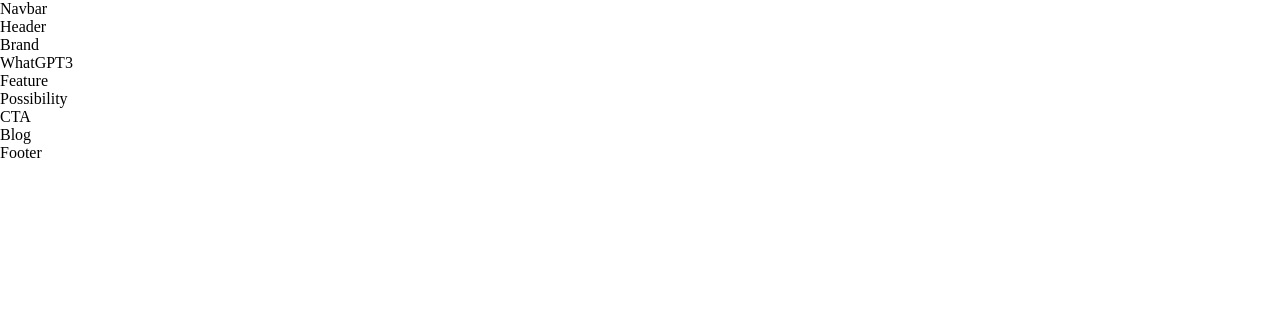
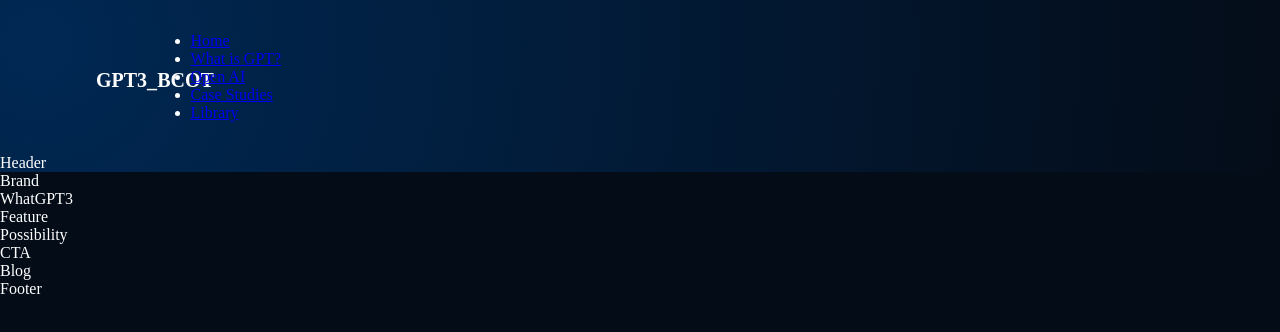
Before and after one commit to brainconnect93/gpt-3_bcot, a React (Create React App) app: page / in a window 1280 px wide. Shown: the top 332 px of the page. Built offline with nearby package versions, Linux system fonts and the light colour scheme.

Commit message:
Working with the navbar scetion

```diff
--- /dev/null
+++ b/src/App.css
@@ -0,0 +1,80 @@
+* {
+  padding: 0;
+  margin: 0;
+  box-sizing: border-box;
+  scroll-behavior: smooth;
+}
+
+body {
+  background-color: var(--color-bg);
+  color: #fff;
+}
+
+.gradient_bg {
+  /* background: -moz-radial-gradient(circle at 3% 25%, rgba(0, 40, 83, 1) 0%, rgba(4, 12, 24, 1) 100%);
+  background: -webkit-radial-gradient(circle at 3% 25%, rgba(0, 40, 83, 1) 0%, rgba(4, 12, 24, 1) 100%);
+  background: -o-radial-gradient(circle at 3% 25%, rgba(0, 40, 83, 1) 0%, rgba(4, 12, 24, 1) 100%);
+  background: -ms-radial-gradient(circle at 3% 25%, rgba(0, 40, 83, 1) 0%, rgba(4, 12, 24, 1) 100%); */
+  background: radial-gradient(circle at 3% 25%, rgba(0, 40, 83, 1) 0%, rgba(4, 12, 24, 1) 100%);
+}
+
+.gradient_text {
+  background: var(--gradient-text);
+  background-clip: text;
+  -webkit-background-clip: text;
+  -webkit-text-fill-color: transparent;
+}
+
+.section_padding {
+  padding: 4rem 6rem;
+}
+
+.section_margin {
+  margin: 4rem 6rem;
+}
+
+.scale-up-center {
+	-webkit-animation: scale-up-center 0.4s cubic-bezier(0.390, 0.575, 0.565, 1.000) both;
+	        animation: scale-up-center 0.4s cubic-bezier(0.390, 0.575, 0.565, 1.000) both;
+}
+
+@-webkit-keyframes scale-up-center {
+  0% {
+    -webkit-transform: scale(0.5);
+            transform: scale(0.5);
+  }
+  100% {
+    -webkit-transform: scale(1);
+            transform: scale(1);
+  }
+}
+@keyframes scale-up-center {
+  0% {
+    -webkit-transform: scale(0.5);
+            transform: scale(0.5);
+  }
+  100% {
+    -webkit-transform: scale(1);
+            transform: scale(1);
+  }
+}
+
+@media screen and (max-width: 700px) {
+  .section_padding {
+    padding: 4rem;
+  }
+
+  .section_margin {
+    margin: 4rem;
+  }
+}
+
+@media screen and (max-width: 500px) {
+  .section_padding {
+    padding: 4rem 2rem;
+  }
+
+  .section_margin {
+    margin: 4rem 2rem;
+  }
+}
--- a/src/App.js
+++ b/src/App.js
@@ -1,4 +1,5 @@
 import React from 'react';
+import './App.css';
 
 import {
   Footer, Blog, Possibility, Feature, WhatGPT3, Header,
--- a/src/components/navbar/Navbar.jsx
+++ b/src/components/navbar/Navbar.jsx
@@ -1,8 +1,27 @@
 import React from 'react';
+// import { RiMenu3Line, RiCloseLine } from 'react-icons'
 import './navbar.css';
 
 const Navbar = () => (
-  <div>Navbar</div>
+  <div className="gpt3_navbar">
+    <div className="gpt3_navbar-links">
+      <div className="gpt3_navbar-links_logo">
+        <h2>
+          GPT3_
+          <span>BCOT</span>
+        </h2>
+      </div>
+      <div className="gpt3_navbar-links_container">
+        <ul>
+          <li><a href="#home">Home</a></li>
+          <li><a href="#wgpt3">What is GPT?</a></li>
+          <li><a href="#possibility">Open AI</a></li>
+          <li><a href="#feature">Case Studies</a></li>
+          <li><a href="#blog">Library</a></li>
+        </ul>
+      </div>
+    </div>
+  </div>
 );
 
 export default Navbar;
--- a/src/components/navbar/navbar.css
+++ b/src/components/navbar/navbar.css
@@ -1,3 +1,23 @@
-body {
-  margin: 0;
+.gpt3_navbar {
+  display: flex;
+  justify-content: space-between;
+  align-items: center;
+  padding: 2rem 6rem;
 }
+
+.gpt3_navbar-links {
+  flex: 1;
+  display: flex;
+  justify-content: flex-start;
+  align-items: center;
+}
+
+.gpt3_navbar-links_logo {
+  margin-right: 2rem;
+}
+
+.gpt3_navbar-links_logo h2 {
+  width: 62.56px;
+  height: 16.02px;
+  font-size: 20px;
+}
--- a/src/index.css
+++ b/src/index.css
@@ -1,3 +1,12 @@
-body {
-  margin: 0;
+@import url('https://fonts.googleapis.com/css2?family=Manrope:wght@200;300;400;500;700&display=swap');
+
+:root {
+  --font-family: 'Manrope', sans-serif;
+  --gradient-text: linear-gradient(89.97deg, #ae67fa 1.84%,);
+  --gradient-bar: linear-gradient(103.22deg, #ae67fa -13.86%);
+  --color-bg: #040c18;
+  --color-footer: #031b34;
+  --color-blog: #042c54;
+  --color-text: #81afdd;
+  --color-subtext: #ff8a71;
 }
```
Also changed, not shown: 1 other file (tests, documents, lock files or other folders).
